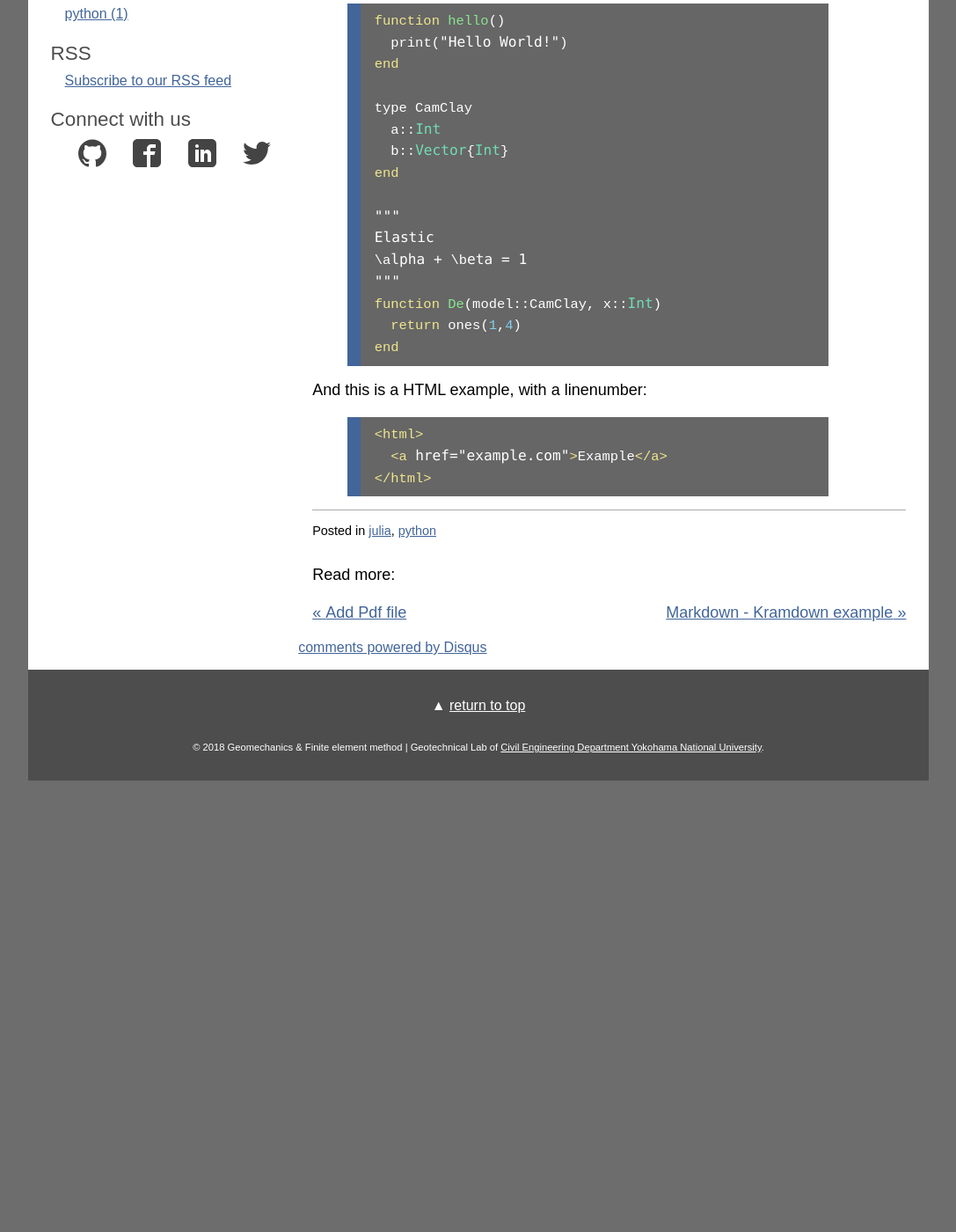
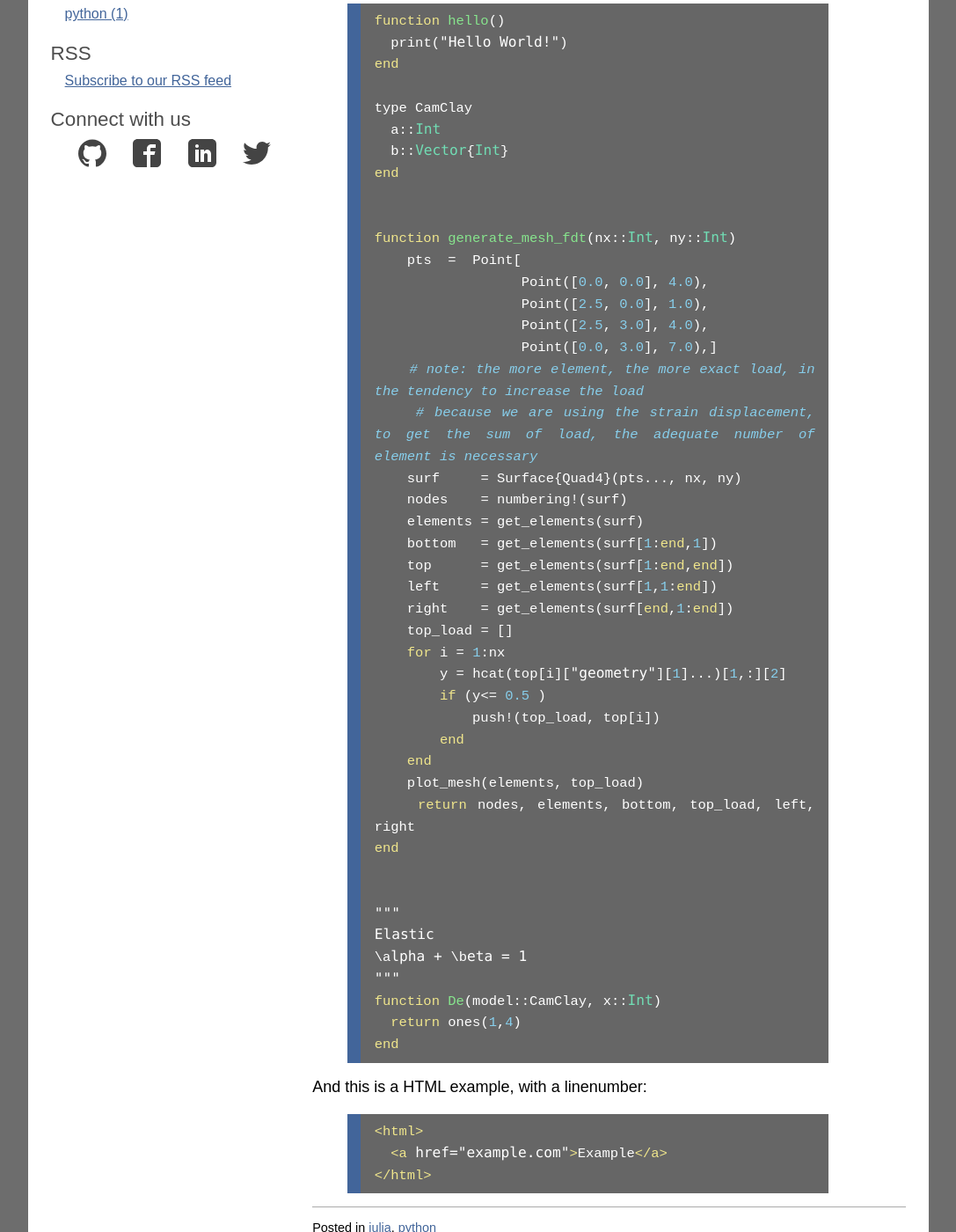
Before and after one commit to quangvunp/geomechanics, a Jekyll site: the page built from _posts/2018-02-22-coding-syntax.md, in a window 1280 px wide and 1400 px high, scrolled down 442 px. Shown: the whole window at 88% size, without its empty margins (96-1183 px from the left). Built offline with Jekyll 4.4.1, drawn with Linux system fonts in a browser that asks for light colours; comment, search, counter and statistics services are not loaded; before the commit the page ends 1329 px from its top, so only the background shows below that.

Commit message:
Update 2018-02-22-coding-syntax.md

```diff
--- a/_posts/2018-02-22-coding-syntax.md
+++ b/_posts/2018-02-22-coding-syntax.md
@@ -29,6 +29,34 @@ type CamClay
   b::Vector{Int}
 end
 
+
+function generate_mesh_fdt(nx::Int, ny::Int)
+    pts  =  Point[
+                  Point([0.0, 0.0], 4.0),
+                  Point([2.5, 0.0], 1.0),
+                  Point([2.5, 3.0], 4.0),
+                  Point([0.0, 3.0], 7.0),]
+    # note: the more element, the more exact load, in the tendency to increase the load
+    # because we are using the strain displacement, to get the sum of load, the adequate number of element is necessary
+    surf     = Surface{Quad4}(pts..., nx, ny)
+    nodes    = numbering!(surf)
+    elements = get_elements(surf)
+    bottom   = get_elements(surf[1:end,1])
+    top      = get_elements(surf[1:end,end])
+    left     = get_elements(surf[1,1:end])
+    right    = get_elements(surf[end,1:end])
+    top_load = []
+    for i = 1:nx
+        y = hcat(top[i]["geometry"][1]...)[1,:][2]
+        if (y<= 0.5 )
+            push!(top_load, top[i])
+        end
+    end
+    plot_mesh(elements, top_load)
+    return nodes, elements, bottom, top_load, left, right
+end
+
+
 """
 Elastic
 \alpha + \beta = 1
```
